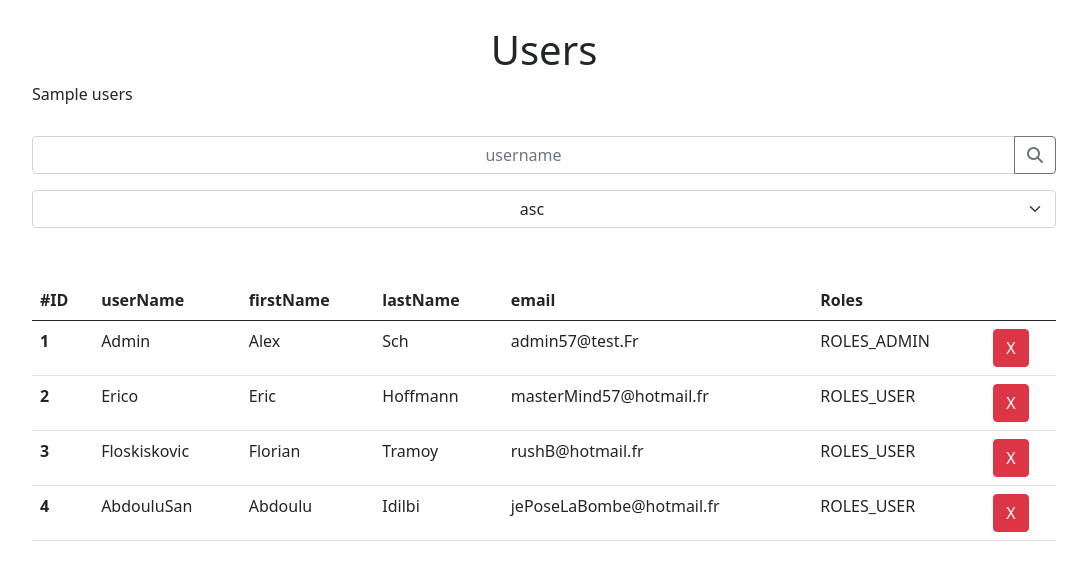
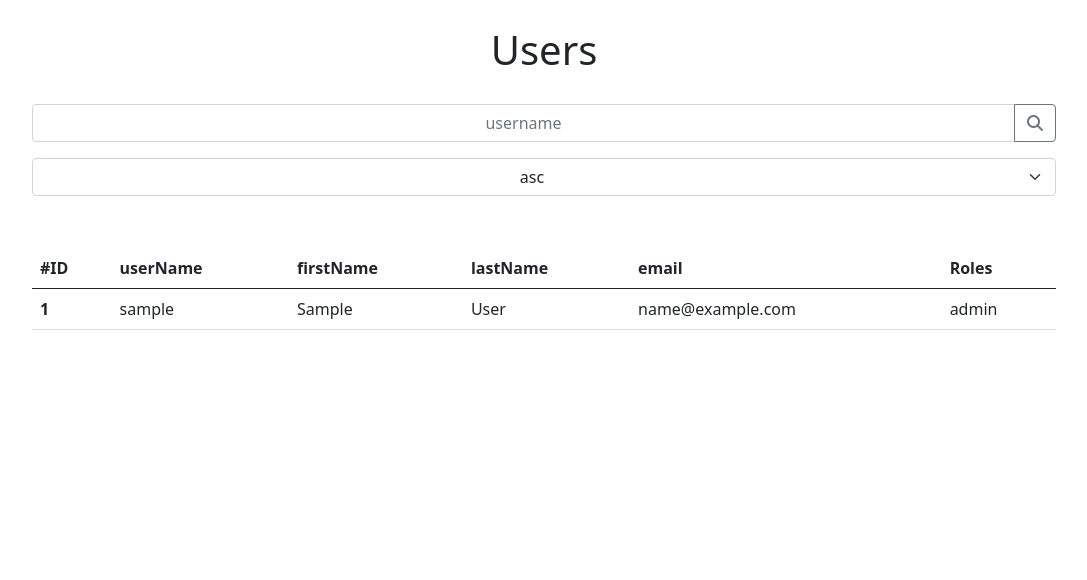
Before and after one commit to shandia57/jeu, a PHP site: template framework/templates/admin/users.html.twig in a window 1280 px wide. Shown: the part 56-636 px from the top of the page, without its empty margins (96-1183 px from the left). Run offline with PHP 8.4, Linux system fonts and the light colour scheme; the template is opened without the code that fills it: most values are stand-ins (such as "Sample title", 1, 10 or a date in 2020); some libraries are stand-ins or nearby versions.

Commit message:
modif interface + début CRUD users

```diff
--- a/framework/config/routing.php
+++ b/framework/config/routing.php
@@ -3,7 +3,7 @@
 use App\Controller\Homepage;
 use App\Controller\Admin\Question;
 use App\Controller\Admin\Users;
-
+use App\Controller\Admin\Update\Delete;
 use Framework\Routing\Route;
 
 require_once "../vendor/autoload.php";
@@ -12,4 +12,5 @@ return [
     new Route('GET', '/', Homepage::class),
     new Route('GET', '/questions', Question::class),
     new Route('GET', '/users', Users::class),
+    new Route('POST', '/users', Users::class),
 ];
--- a/framework/src/App/Users/userFunctions.php
+++ b/framework/src/App/Users/userFunctions.php
@@ -11,6 +11,7 @@ function getUsers(): array
         return $stmt->fetchAll(PDO::FETCH_ASSOC);
     }
 }
+
 
 function userExists(string $username): bool
 {
@@ -66,6 +67,4 @@ function userConnection(string $username, string $password)
         }
     }
     return false;
-
-
 }
--- a/framework/templates/admin/users.html.twig
+++ b/framework/templates/admin/users.html.twig
@@ -15,7 +15,6 @@
 {% block css %}
     {{ parent() }}
     <link rel="stylesheet" type="text/css" href="assets/style/user.css">
-
 {% endblock %}
 
 
@@ -27,8 +26,6 @@
     {% endblock %}
     <main>
         <h1>Users</h1>
-
-        <p>{{users}}</p>
 
         <div class="filter">
             <div class="input-group mb-3">
@@ -45,60 +42,35 @@
         </div>
 
 
-        <table class="table">
+        <form action="delete" method="getx">
+
+        <table class="table" >
             <thead>
-                <tr data-bs-toggle="modal" data-bs-target="#exampleModal">
+                <tr >
                     <th scope="col">#ID</th>
                     <th scope="col">userName</th>
                     <th scope="col">firstName</th>
                     <th scope="col">lastName</th>
                     <th scope="col">email</th>
                     <th scope="col">Roles</th>
-                    <th scope="col"></th>
                 </tr>
             </thead>
+
             <tbody>
-                <tr class="dataUser" data-bs-toggle="modal" data-bs-target="#exampleModal">
-                    <th scope="row">1</th>
-                    <td>Admin</td>
-                    <td>Alex</td>
-                    <td>Sch</td>
-                    <td>admin57@test.Fr</td>
-                    <td>ROLES_ADMIN</td>
-                    <td><button type="button" class="btn btn-danger">X</button></td>
-                </tr>
-                <tr class="dataUser" data-bs-toggle="modal" data-bs-target="#exampleModal">
-                    <th scope="row">2</th>
-                    <td>Erico</td>
-                    <td>Eric</td>
-                    <td>Hoffmann</td>
-                    <td>masterMind57@hotmail.fr</td>
-                    <td>ROLES_USER</td>
-                    <td><button type="button" class="btn btn-danger">X</button></td>
-
-                </tr>
-                <tr class="dataUser" data-bs-toggle="modal" data-bs-target="#exampleModal">
-                    <th scope="row">3</th>
-                    <td>Floskiskovic</td>
-                    <td>Florian</td>
-                    <td>Tramoy</td>
-                    <td>rushB@hotmail.fr</td>
-                    <td>ROLES_USER</td>
-                    <td><button type="button" class="btn btn-danger">X</button></td>
-
-                </tr>
-                <tr class="dataUser" data-bs-toggle="modal" data-bs-target="#exampleModal">
-                    <th scope="row">4</th>
-                    <td>AbdouluSan</td>
-                    <td>Abdoulu</td>
-                    <td>Idilbi</td>
-                    <td>jePoseLaBombe@hotmail.fr</td>
-                    <td>ROLES_USER</td>
-                    <td><button type="button" class="btn btn-danger">X</button></td>
-
-                </tr>
+                    {% for user in users %}
+                        <tr class="dataUser" data-bs-toggle="modal" data-bs-target="#exampleModal" onclick="getInfo(this)">
+                            <th scope="row">{{user.id_user}} </th>
+                            <td name="username">{{user.username}}</td>
+                            <td>{{user.firstName}}</td>
+                            <td>{{user.lastName}}</td>
+                            <td>{{user.mail}}</td>
+                            <td>{{user.roles}}</td>
+                         </tr>
+                    {% endfor %}
             </tbody>
         </table>
+
+        </form>
     </main>
 
     <!-- Modal -->
@@ -109,23 +81,25 @@
                     <h5 class="modal-title" id="exampleModalLabel">Modal title</h5>
                     <button type="button" class="btn-close" data-bs-dismiss="modal" aria-label="Close"></button>
                 </div>
-                <div class="modal-body">
+                <form id="formTest" method="post" action="users">
 
+                    <div class="modal-body">
+                    <input type="hidden" name="id_user" value="5">
                     <label for="inputPassword5" class="form-label">user name</label>
-                    <input type="password" id="inputPassword5" class="form-control"
-                        aria-describedby="passwordHelpBlock">
+                    <input type="text" id="inputPassword5" class="form-control"
+                        aria-describedby="passwordHelpBlock" name="username">
 
-                    <label for="inputPassword5" class="form-label">first name</label>
-                    <input type="password" id="inputPassword5" class="form-control"
-                        aria-describedby="passwordHelpBlock">
+                    <label for="inputPassword5" class="form-label" >first name</label>
+                    <input type="text" id="inputPassword5" class="form-control"
+                        aria-describedby="passwordHelpBlock" name="firstName">
 
                     <label for="inputPassword5" class="form-label">last name</label>
-                    <input type="password" id="inputPassword5" class="form-control"
-                        aria-describedby="passwordHelpBlock">
+                    <input type="text" id="inputPassword5" class="form-control"
+                        aria-describedby="passwordHelpBlock" name="lastName">
 
                     <label for="inputPassword5" class="form-label">email</label>
-                    <input type="password" id="inputPassword5" class="form-control"
-                        aria-describedby="passwordHelpBlock">
+                    <input type="text" id="inputPassword5" class="form-control"
+                        aria-describedby="passwordHelpBlock" name="email">
 
                     <label for="inputPassword5" class="form-label">Roles</label>
                     <select class="form-select" aria-label="Default select example">
@@ -136,9 +110,14 @@
                 </div>
                 <div class="modal-footer">
                     <button type="button" class="btn btn-secondary" data-bs-dismiss="modal">Close</button>
-                    <button type="button" class="btn btn-primary">Save changes</button>
+                    <button type="submit" class="btn btn-primary" name="update">Save changes</button>
+                    <button type="submit" class="btn btn-danger" data-bs-dismiss="modal" name="delete">Delete</button>
                 </div>
+                </form>
+
             </div>
         </div>
     </div>
+    <script type="text/javascript" src="assets/script/script.js"></script>
+
 {% endblock %}
```
Also changed, not shown: framework/src/App/Controller/Admin/users.php (+17 -3 lines), framework/src/App/CrudUsers/users.php (deleted, +0 -10 lines), framework/src/App/Users/CrudUsers.php (added, +32 -0 lines), framework/public/assets/script/script.js (added).
